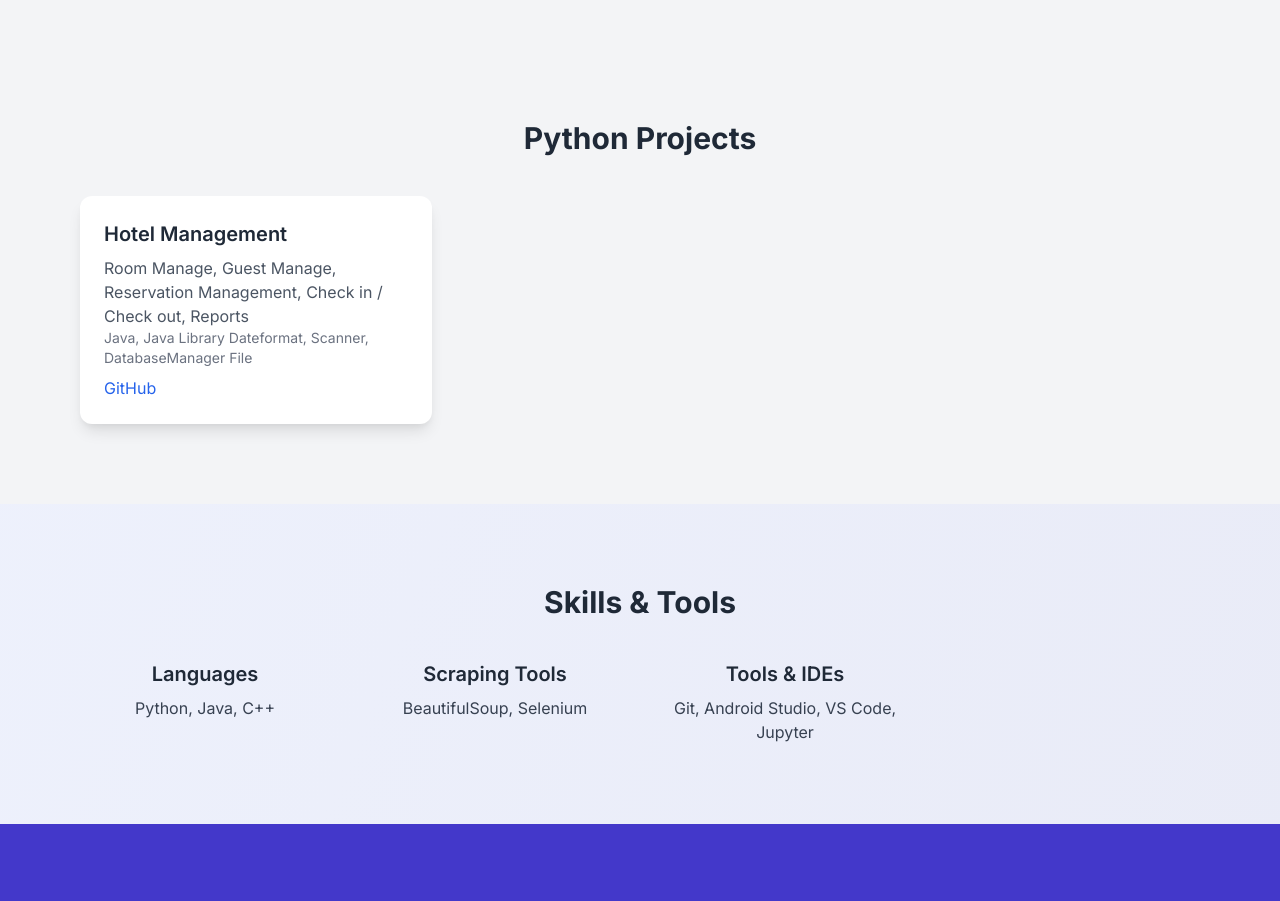
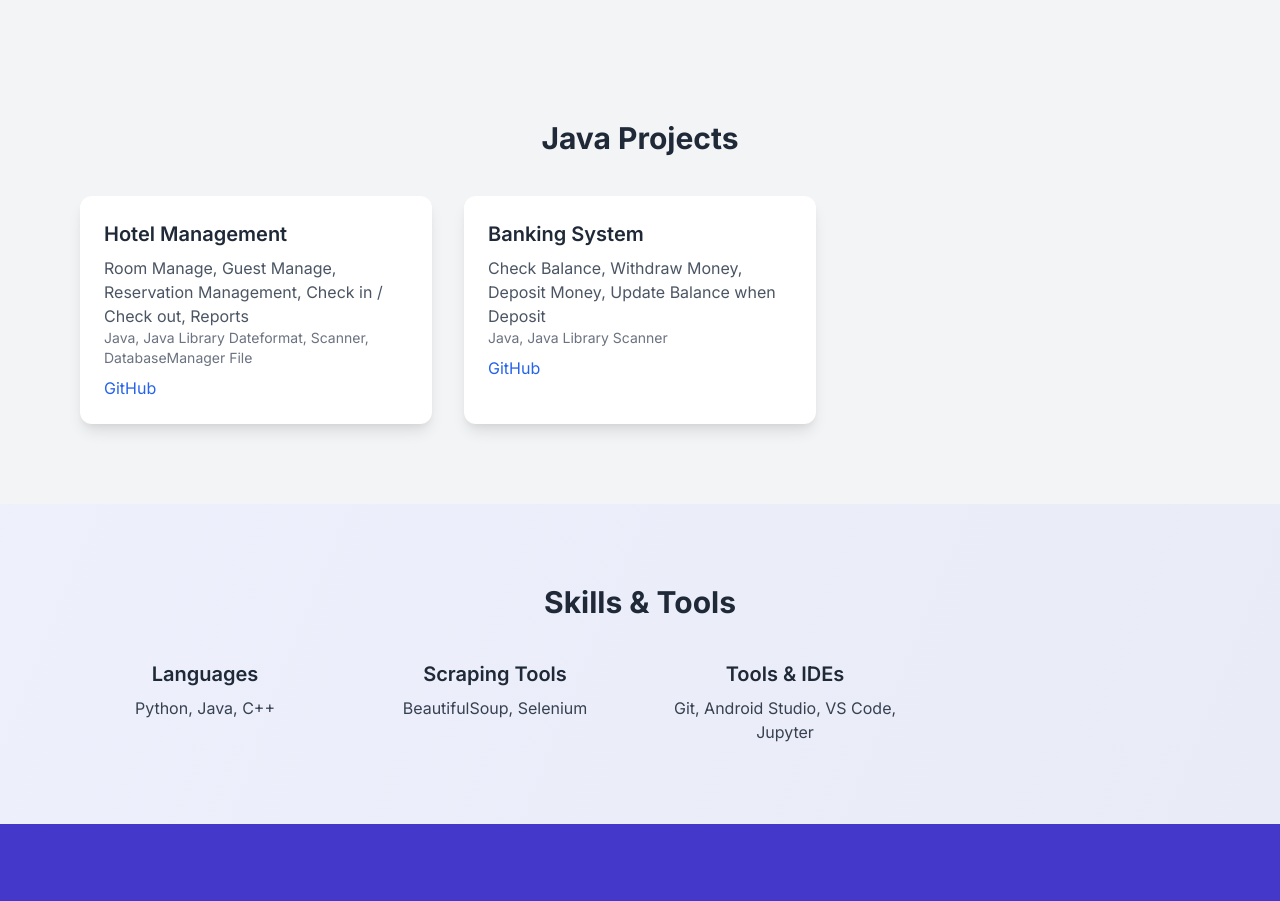
Before and after one commit to Saqib426/Port_folio, a plain HTML site: page index.html in a window 1280 px wide. Shown: the part 1540-2441 px from the top of the page. Drawn offline with nearby package versions, Linux system fonts and the light colour scheme.

Commit message:
add new index.html
Add java new project

```diff
--- a/index.html
+++ b/index.html
@@ -147,13 +147,19 @@
 
 
     <section id="projects" class="bg-gray-100 py-20 px-6 md:px-20">
-        <h2 class="text-3xl font-bold text-center mb-10">Python Projects</h2>
+        <h2 class="text-3xl font-bold text-center mb-10">Java Projects</h2>
         <div class="grid md:grid-cols-3 gap-8">
             <div class="bg-white p-6 rounded-xl shadow-lg hover:shadow-2xl">
                 <h3 class="font-semibold text-xl mb-2">Hotel Management </h3>
                 <p class="text-gray-600">Room Manage, Guest Manage, Reservation Management, Check in / Check out, Reports</p>
                 <p class="text-sm text-gray-500">Java, Java Library Dateformat, Scanner, DatabaseManager File</p>
                 <a href="https://github.com/Saqib426/Hotel_Management" class="text-blue-600 mt-2 inline-block">GitHub</a>
+            </div>
+            <div class="bg-white p-6 rounded-xl shadow-lg hover:shadow-2xl">
+                <h3 class="font-semibold text-xl mb-2">Banking System </h3>
+                <p class="text-gray-600">Check Balance, Withdraw Money, Deposit Money, Update Balance when Deposit</p>
+                <p class="text-sm text-gray-500">Java, Java Library Scanner</p>
+                <a href="https://github.com/Saqib426/Banking_System" class="text-blue-600 mt-2 inline-block">GitHub</a>
             </div>
         </div>
     </section>
```
